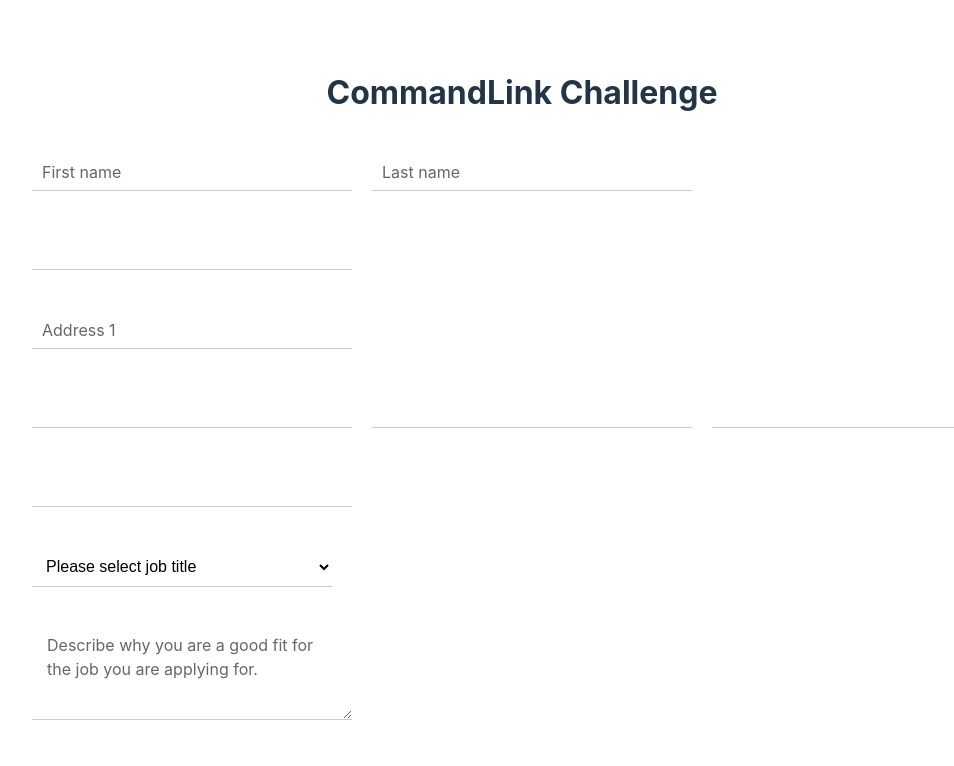
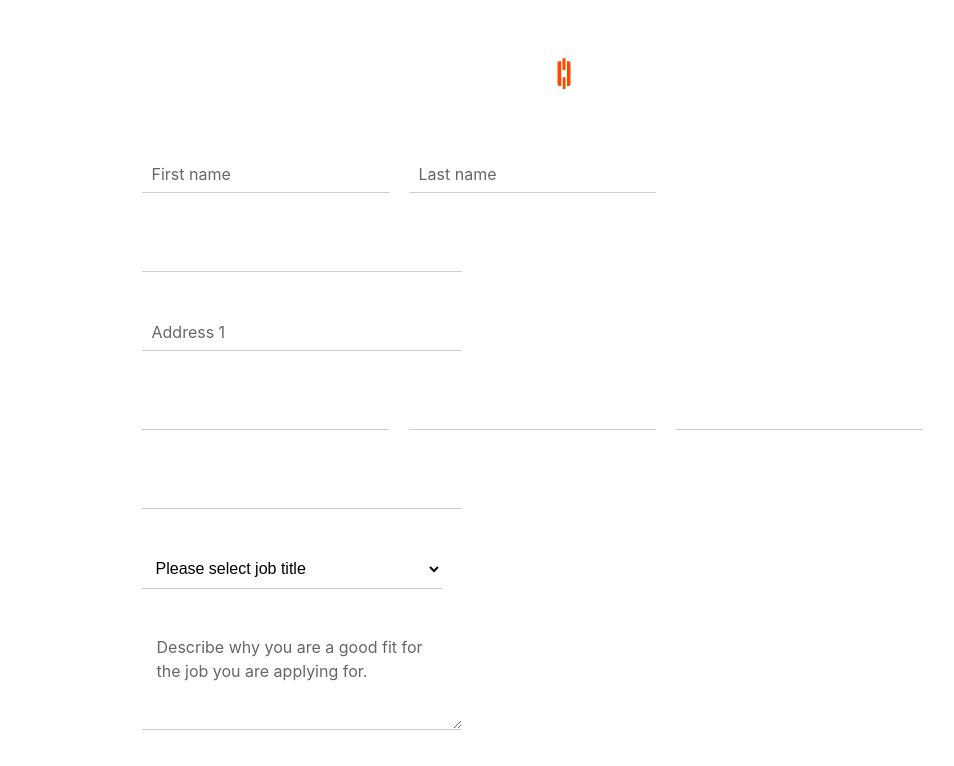
Before and after one commit to Nicocappabianca/commandlink-challenge, a React (Vite) app: page / in a window 1280 px wide. Shown: the top 766 px of the page, without its empty margins (118-1072 px from the left). Built offline with nearby package versions, Linux system fonts and the light colour scheme.

Commit message:
feat: add CommandLink logo'

```diff
--- a/index.html
+++ b/index.html
@@ -2,7 +2,7 @@
 <html lang="en">
   <head>
     <meta charset="UTF-8" />
-    <link rel="icon" type="image/svg+xml" href="/vite.svg" />
+    <link rel="icon" type="image/svg+xml" href="/commandlink.png" />
     <meta name="viewport" content="width=device-width, initial-scale=1.0" />
     <title>CommandLink Challenge</title>
   </head>
--- a/src/App.tsx
+++ b/src/App.tsx
@@ -1,11 +1,11 @@
-import { MainContainer, MainTitle } from "./components/styled";
+import { CommandLinkLogo, FormContainer } from "./components";
+import { MainContainer } from "./components/styled";
 import { fieldSet } from "./assets/fieldSet";
-import { FormContainer } from "./components/FormContainer";
 
 function App() {
   return (
     <MainContainer>
-      <MainTitle>CommandLink Challenge</MainTitle>
+      <CommandLinkLogo />
       <FormContainer formFields={fieldSet} />
     </MainContainer>
   );
--- /dev/null
+++ b/src/components/CommandLinkLogo.tsx
@@ -0,0 +1,10 @@
+import styled from "styled-components";
+import commandLinkLogo from "../assets/images/commandlink-logo.png";
+
+const Image = styled.img`
+  margin: 10px 0 40px 0;
+`;
+
+export const CommandLinkLogo = () => {
+  return <Image src={commandLinkLogo} alt="CommandLink" />;
+};
--- a/src/components/Field.tsx
+++ b/src/components/Field.tsx
@@ -9,7 +9,7 @@
 } from "./styled";
 import { FieldObject } from "../models/field";
 
-const Field: FC<FieldObject> = ({ id, type, placeholder, required, options }) => {
+export const Field: FC<FieldObject> = ({ id, type, placeholder, required, options }) => {
   /* TODO: replace this with a redux global state */
   const [fieldValue, setFieldValue] = useState("");
 
@@ -55,5 +55,3 @@
     </InputContainer>
   );
 };
-
-export default Field;
--- a/src/components/index.ts
+++ b/src/components/index.ts
@@ -1 +1,3 @@
-export { default as Field } from "./Field";
+export { Field } from "./Field";
+export { FormContainer } from "./FormContainer";
+export { CommandLinkLogo } from "./CommandLinkLogo";
--- a/src/components/styled/Headings.tsx
+++ /dev/null
@@ -1,9 +0,0 @@
-import styled from "styled-components";
-
-export const MainTitle = styled.h1`
-  font-size: 24px;
-
-  @media (min-width: 769px) {
-    font-size: 32px;
-  }
-`;
--- a/src/components/styled/Input.tsx
+++ b/src/components/styled/Input.tsx
@@ -6,8 +6,12 @@
 
 export const InputContainer = styled.div`
   position: relative;
-  width: 300px;
-  margin: 20px;
+  max-width: 300px;
+  margin: 20px 0px;
+
+  @media (min-width: 769px) {
+    margin: 20px;
+  }
 `;
 
 export const Input = styled.input`
--- a/src/components/styled/MainContainer.tsx
+++ b/src/components/styled/MainContainer.tsx
@@ -2,7 +2,6 @@
 
 export const MainContainer = styled.div`
   width: 100vw;
-  height: 100vh;
   display: flex;
   flex-direction: column;
   justify-content: center;
--- a/src/components/styled/TextArea.tsx
+++ b/src/components/styled/TextArea.tsx
@@ -12,6 +12,7 @@
   border-bottom: 1px solid #ccc;
   transition: border-color 0.3s, transform 0.3s;
   font-size: 16px;
+  font-family: inherit;
   background-color: transparent;
   resize: vertical;
 
--- a/src/components/styled/index.ts
+++ b/src/components/styled/index.ts
@@ -3,4 +3,3 @@
 export { Select } from "./Select";
 export { TextArea, TextAreaPlaceholder } from "./TextArea";
 export { Form, SubFieldWrapper } from "./Form";
-export { MainTitle } from "./Headings";
```
Also changed, not shown: public/commandlink.png (added), src/assets/images/commandlink-logo.png (added).
